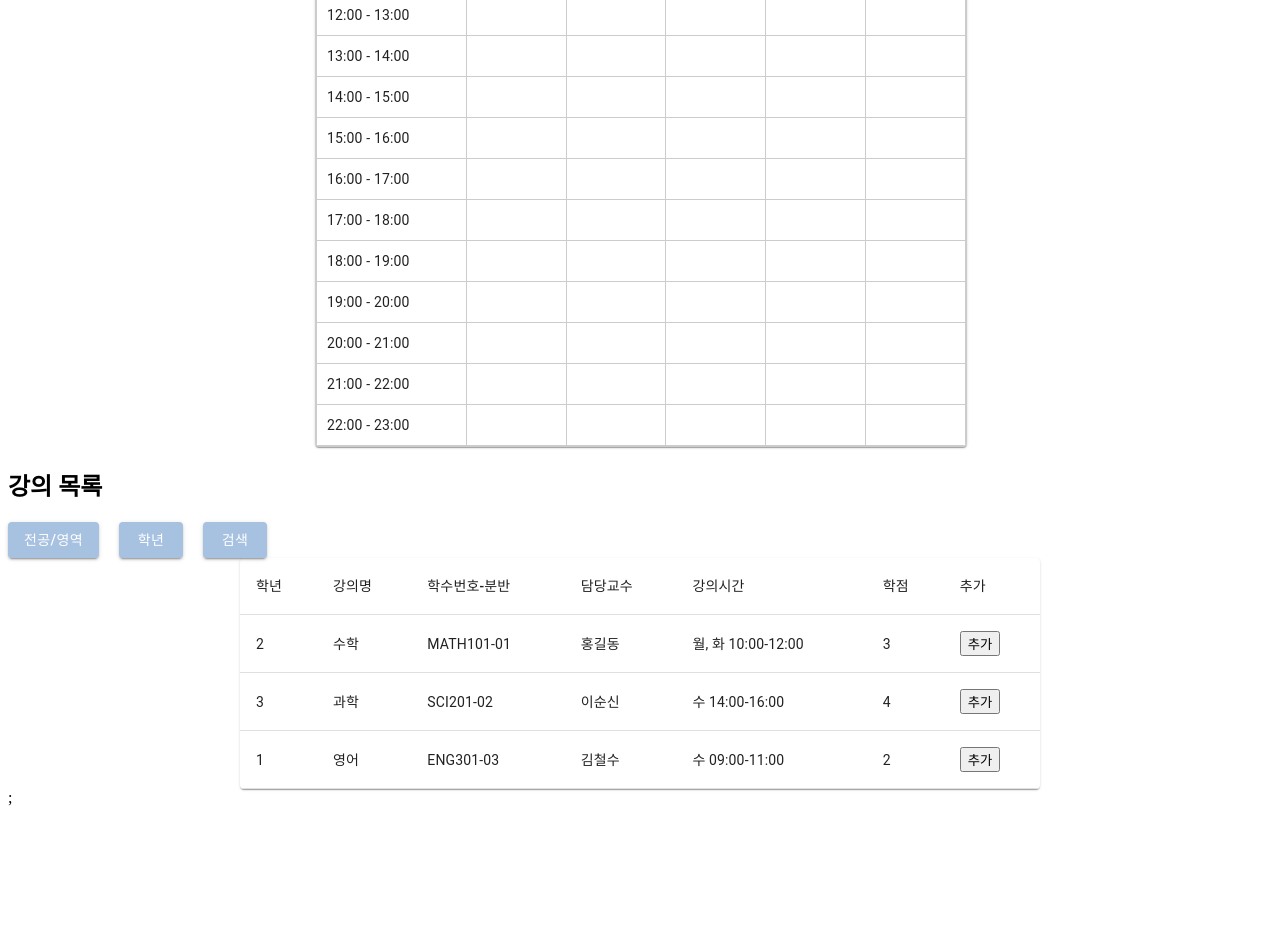
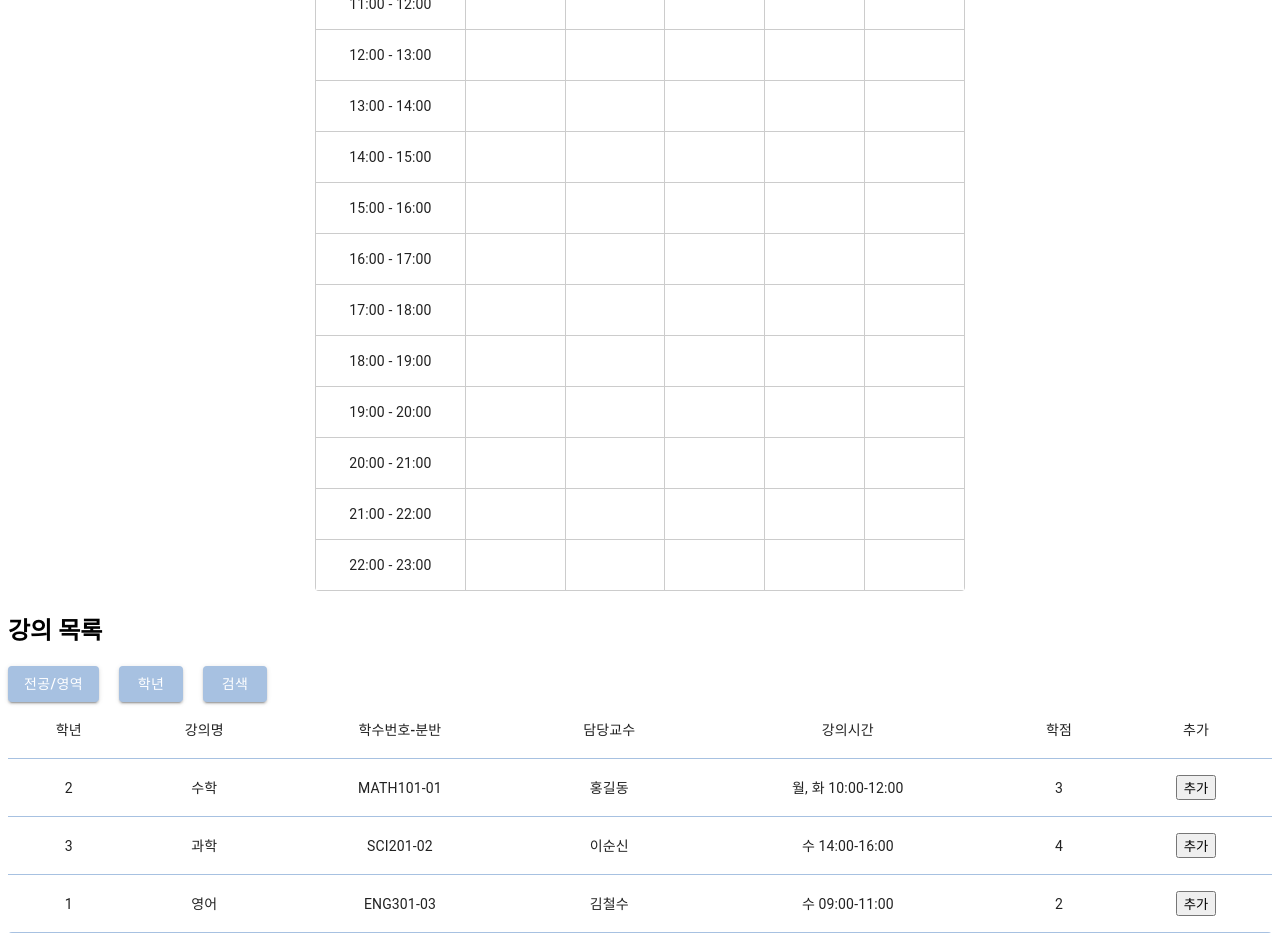
Before and after one commit to 2023-open-API/FE, a React (Create React App) app: page / in a window 1280 px wide. Shown: the part 280-1221 px from the top of the page. Before the commit the page ends 1095 px from the top, so only its background shows below. Built offline with nearby package versions, Linux system fonts and the light colour scheme.

Commit message:
timetable JS done

```diff
--- a/src/App.js
+++ b/src/App.js
@@ -4,7 +4,7 @@ import TimeTableApp from "./TimeTableApp";
 function App() {
   return (
     <div>
-      <TimeTableApp />;
+      <TimeTableApp />
     </div>
   );
 }
--- a/src/ClassList/ClassList.js
+++ b/src/ClassList/ClassList.js
@@ -7,6 +7,8 @@ import {
   TableRow,
   Paper,
   Typography,
+  createTheme,
+  ThemeProvider,
 } from "@mui/material";
 import TableContainer from "@mui/material/TableContainer";
 import { makeStyles } from "@mui/styles";
@@ -17,10 +19,11 @@ import SearchModal from "../Modal/SearchModal";
 
 const useStyles = makeStyles({
   tableContainer: {
-    minWidth: 200,
-    maxWidth: 800,
     margin: "0 auto",
+    border: "none",
+    boxShadow: "none",
   },
+
   modalContainer: {
     display: "flex",
     justifyContent: "center",
@@ -36,6 +39,12 @@ const useStyles = makeStyles({
   },
 });
 
+const theme = createTheme({
+  palette: {
+    divider: "#607B9B", // 구분선의 색상을 변경할 값
+  },
+});
+
 const lectureData = [
   {
     id: 1,
@@ -43,11 +52,11 @@ const lectureData = [
     name: "수학",
     code: "MATH101-01",
     professor: "홍길동",
-    day: ["월", "화"], // 월요일과 화요일
-    startTime: "10:00", // 강의 시작 시간
-    endTime: "12:00", // 강의 종료 시간
+    day: ["월", "화"],
+    startTime: "10:00",
+    endTime: "12:00",
     credits: 3,
-    major: "전자공학과", // 강의에 해당하는 학과 정보
+    major: "전자공학과",
   },
   {
     id: 2,
@@ -55,11 +64,11 @@ const lectureData = [
     name: "과학",
     code: "SCI201-02",
     professor: "이순신",
-    day: ["수"], // 수요일
-    startTime: "14:00", // 강의 시작 시간
-    endTime: "16:00", // 강의 종료 시간
+    day: ["수"],
+    startTime: "14:00",
+    endTime: "16:00",
     credits: 4,
-    major: "컴퓨터공학과", // 강의에 해당하는 학과 정보
+    major: "컴퓨터공학과",
   },
   {
     id: 3,
@@ -71,7 +80,7 @@ const lectureData = [
     startTime: "09:00",
     endTime: "11:00",
     credits: 2,
-    major: "화학공학과", // 강의에 해당하는 학과 정보
+    major: "화학공학과",
   },
   // ...
 ];
@@ -140,8 +149,21 @@ function ClassList({ addLecture }) {
         handleOpenGradeModal={handleOpenGradeModal}
         handleOpenSearchModal={handleOpenSearchModal}
       />
-      <TableContainer component={Paper} className={classes.tableContainer}>
-        <Table sx={{ minWidth: 650 }}>
+      <ThemeProvider theme={theme}>
+        <TableContainer
+          component={Paper}
+          className={classes.tableContainer}
+          elevation={0}
+        >
+          <Table
+            sx={{
+              minWidth: 65,
+              "& .MuiTableCell-root": {
+                borderBottom: "1.5px solid #A7C1E1",
+                textAlign: "center",
+              },
+            }}
+          >
             <TableHead>
               <TableRow>
                 <TableCell>학년</TableCell>
@@ -157,7 +179,8 @@ function ClassList({ addLecture }) {
               {(searchedLecture ? searchedLecture : lectureData)
                 .filter(
                   (lecture) =>
-                  (selectedMajor === null || lecture.major === selectedMajor) &&
+                    (selectedMajor === null ||
+                      lecture.major === selectedMajor) &&
                     (selectedGrade === null || lecture.grade === selectedGrade)
                 )
                 .map((lecture) => (
@@ -166,9 +189,9 @@ function ClassList({ addLecture }) {
                     <TableCell>{lecture.name}</TableCell>
                     <TableCell>{lecture.code}</TableCell>
                     <TableCell>{lecture.professor}</TableCell>
-                  <TableCell>{`${lecture.day.join(", ")} ${lecture.startTime}-${
-                    lecture.endTime
-                  }`}</TableCell>
+                    <TableCell>{`${lecture.day.join(", ")} ${
+                      lecture.startTime
+                    }-${lecture.endTime}`}</TableCell>
                     <TableCell>{lecture.credits}</TableCell>
                     <TableCell>
                       <button onClick={() => addLecture(lecture)}>추가</button>
@@ -204,6 +227,7 @@ function ClassList({ addLecture }) {
             해당 강의는 없습니다.
           </Typography>
         )}
+      </ThemeProvider>
     </div>
   );
 }
--- a/src/Modal/ConfirmModal.js
+++ b/src/Modal/ConfirmModal.js
@@ -1,5 +1,29 @@
 import React from "react";
+import Button from "@mui/material/Button";
+import Dialog from "@mui/material/Dialog";
+import DialogActions from "@mui/material/DialogActions";
+import DialogContent from "@mui/material/DialogContent";
+import DialogContentText from "@mui/material/DialogContentText";
+import DialogTitle from "@mui/material/DialogTitle";
 
-function ConfirmModal() {}
+function ConfirmModal({ open, onClose, onConfirm }) {
+  const handleConfirm = () => {
+    onConfirm();
+    onClose();
+  };
+
+  return (
+    <Dialog open={open} onClose={onClose}>
+      <DialogTitle>강의 삭제</DialogTitle>
+      <DialogContent>
+        <DialogContentText>강의를 삭제하시겠습니까?</DialogContentText>
+      </DialogContent>
+      <DialogActions>
+        <Button onClick={onClose}>취소</Button>
+        <Button onClick={handleConfirm}>확인</Button>
+      </DialogActions>
+    </Dialog>
+  );
+}
 
 export default ConfirmModal;
--- a/src/Modal/GradeModal.js
+++ b/src/Modal/GradeModal.js
@@ -4,7 +4,7 @@ import { makeStyles, ThemeProvider } from "@mui/styles";
 import { createTheme } from "@mui/system";
 import ChevronRightIcon from "@mui/icons-material/ChevronRight";
 
-const useStyles = makeStyles((theme) => ({
+const useStyles = makeStyles(() => ({
   modal: {
     display: "flex",
     alignItems: "center",
--- a/src/Table/TimeTable.js
+++ b/src/Table/TimeTable.js
@@ -21,28 +21,32 @@ const useStyles = makeStyles({
     boxShadow: "none",
   },
   tableContainer: {
-    border: "1px solid #ccc",
     borderRadius: 4,
     overflow: "hidden",
   },
   table: {
     borderSpacing: 0,
     "& th, & td": {
+      height: 30,
       border: "1px solid #ccc",
       padding: 10,
-      textAlign: "left",
+      textAlign: "center",
     },
   },
 });
 
-function TimeTable({ selectedLectures }) {
+function TimeTable({ selectedLectures, onDeleteLecture }) {
   const classes = useStyles();
   const daysOfWeek = ["월", "화", "수", "목", "금"];
   const hoursOfDay = Array.from({ length: 14 }, (_, index) => index + 9);
 
   return (
     <div className={classes.container}>
-      <TableContainer component={Paper} className={classes.tableContainer}>
+      <TableContainer
+        component={Paper}
+        className={classes.tableContainer}
+        elevation={0}
+      >
         <Table className={classes.table}>
           <TableHead>
             <TableRow>
@@ -60,6 +64,7 @@ function TimeTable({ selectedLectures }) {
                 endHour={startHour + 1}
                 daysOfWeek={daysOfWeek}
                 selectedLectures={selectedLectures}
+                onDeleteLecture={onDeleteLecture}
               />
             ))}
           </TableBody>
--- a/src/Table/TimeTableCell.js
+++ b/src/Table/TimeTableCell.js
@@ -1,14 +1,37 @@
-import React from "react";
+import React, { useState } from "react";
 import TableCell from "@mui/material/TableCell";
+import { DeleteOutline } from "@mui/icons-material";
+import ConfirmModal from "../Modal/ConfirmModal";
+
+const colors = [
+  "#E8F0FA",
+  "#CEE0F4",
+  "#A7C1E1",
+  "#84A1C4",
+  "#6682A7",
+  "#607B9B",
+];
 
 function TimeTableCell({
   startHour,
   endHour,
   col,
   lecturesOfDay,
-  cellStyle,
-  selectedCellStyle,
+  assignedColors,
+  onDeleteLecture,
 }) {
+  const [isHovered, setIsHovered] = useState(false);
+  const [openModal, setOpenModal] = useState(false);
+
+  const cellStyle = {
+    textAlign: "left",
+    width: "calc(100% / 6.5)",
+    position: "relative",
+  };
+
+  const getColorByLecture = (lectureName) => {
+    return assignedColors[lectureName] || "#607B9B"; // 기본 색상
+  };
   const isFirstCell =
     lecturesOfDay.length > 0 &&
     startHour === Number(lecturesOfDay[0].startTime.split(":")[0]);
@@ -17,38 +40,59 @@ function TimeTableCell({
     const lectureStartHour = Number(lecture.startTime.split(":")[0]);
     const lectureEndHour = Number(lecture.endTime.split(":")[0]);
     const startRow = lectureStartHour - 9;
-    const endRow = lectureEndHour - 9;
+    const endRow = lectureEndHour - 9 - 1;
 
     const cells = [];
 
-    for (let row = startRow; row < endRow; row++) {
-      for (let hour = startHour; hour < endHour; hour++) {
+    for (let row = startRow; row <= endRow; row++) {
+      for (let hour = startHour; hour <= endHour; hour++) {
         cells.push(`${row}-${col}-${hour}`);
       }
     }
-
     return cells;
   });
+
+  const handleMouseEnter = () => {
+    setIsHovered(true);
+  };
+
+  const handleMouseLeave = () => {
+    setIsHovered(false);
+  };
+
+  const handleDeleteLecture = () => {
+    setOpenModal(true);
+  };
+
+  const handleCloseModal = () => {
+    setOpenModal(false);
+  };
+
+  const handleConfirmDelete = () => {
+    onDeleteLecture(lecturesOfDay[0].name);
+  };
 
   return (
     <TableCell
       key={`${startHour}-${col}`}
       style={
-        coloredCells.some((cell) => cell.endsWith(`-${startHour}`))
+        coloredCells.includes(`${startHour - 9}-${col}-${startHour}`)
           ? {
               ...cellStyle,
-              ...selectedCellStyle,
+              backgroundColor: getColorByLecture(lecturesOfDay[0].name),
+              border: "none",
             }
           : cellStyle
       }
-      rowSpan={endHour - startHour}
+      onMouseEnter={handleMouseEnter}
+      onMouseLeave={handleMouseLeave}
     >
       {lecturesOfDay.map((lecture, index) => (
         <div
           key={index}
           style={{
             textAlign: "left",
-            fontSize: index === 0 ? "100%" : "80%",
+            fontSize: index === 0 ? "80%" : "60%",
             display: index === 0 && isFirstCell ? "block" : "none",
           }}
         >
@@ -61,6 +105,24 @@ function TimeTableCell({
           )}
         </div>
       ))}
+      {isHovered && isFirstCell && (
+        <div
+          style={{
+            position: "absolute",
+            top: 0,
+            right: 0,
+            cursor: "pointer",
+          }}
+          onClick={handleDeleteLecture}
+        >
+          <DeleteOutline />
+        </div>
+      )}
+      <ConfirmModal
+        open={openModal}
+        onClose={handleCloseModal}
+        onConfirm={handleConfirmDelete}
+      />
     </TableCell>
   );
 }
--- a/src/Table/TimeTableRow.js
+++ b/src/Table/TimeTableRow.js
@@ -3,15 +3,37 @@ import TableRow from "@mui/material/TableRow";
 import TableCell from "@mui/material/TableCell";
 import TimeTableCell from "./TimeTableCell";
 
-const TimeTableRow = ({ daysOfWeek, startHour, endHour, selectedLectures }) => {
-  const cellStyle = {
-    textAlign: "left",
-    width: "calc(100% / 6.5)",
+const TimeTableRow = ({
+  daysOfWeek,
+  startHour,
+  endHour,
+  selectedLectures,
+  onDeleteLecture,
+}) => {
+  const assignColorToLectures = () => {
+    const assignedColors = {};
+    let colorIndex = 0;
+
+    selectedLectures.forEach((lecture) => {
+      if (!assignedColors[lecture.name]) {
+        assignedColors[lecture.name] = lectureColors[colorIndex];
+        colorIndex = (colorIndex + 1) % lectureColors.length;
+      }
+    });
+
+    return assignedColors;
   };
 
-  const selectedCellStyle = {
-    backgroundColor: "lightblue",
-  };
+  const lectureColors = [
+    "#E8F0FA",
+    "#CEE0F4",
+    "#A7C1E1",
+    "#84A1C4",
+    "#6682A7",
+    "#607B9B",
+  ];
+
+  const assignedColors = assignColorToLectures();
 
   return (
     <TableRow key={startHour}>
@@ -21,7 +43,7 @@ const TimeTableRow = ({ daysOfWeek, startHour, endHour, selectedLectures }) => {
           (lecture) =>
             lecture.day.includes(day) &&
             Number(lecture.startTime.split(":")[0]) <= startHour &&
-            Number(lecture.endTime.split(":")[0]) > startHour
+            Number(lecture.endTime.split(":")[0]) >= endHour
         );
 
         return (
@@ -31,8 +53,8 @@ const TimeTableRow = ({ daysOfWeek, startHour, endHour, selectedLectures }) => {
             endHour={endHour}
             col={col}
             lecturesOfDay={lecturesOfDay}
-            cellStyle={cellStyle}
-            selectedCellStyle={selectedCellStyle}
+            assignedColors={assignedColors}
+            onDeleteLecture={onDeleteLecture}
           />
         );
       })}
--- a/src/TimeTableApp.js
+++ b/src/TimeTableApp.js
@@ -1,18 +1,40 @@
-import React, { useState } from "react";
+import React, { useState, useEffect } from "react";
 import TimeTable from "./Table/TimeTable";
 import ClassList from "./ClassList/ClassList";
 
 function TimeTableApp() {
   const [selectedLectures, setSelectedLectures] = useState([]);
 
+  useEffect(() => {
+    const storedLectures = localStorage.getItem("selectedLectures");
+    if (storedLectures) {
+      setSelectedLectures(JSON.parse(storedLectures));
+    }
+  }, []);
+
   const addLecture = (lecture) => {
-    setSelectedLectures([...selectedLectures, lecture]);
+    if (!selectedLectures.find((selected) => selected.id === lecture.id)) {
+      const updatedLectures = [...selectedLectures, lecture];
+      setSelectedLectures(updatedLectures);
+      localStorage.setItem("selectedLectures", JSON.stringify(updatedLectures));
+    } else {
+      alert("이미 추가된 강의입니다.");
+    }
+  };
+
+  const onDeleteLecture = (lectureName) => {
+    setSelectedLectures((prevLectures) =>
+      prevLectures.filter((lecture) => lecture.name !== lectureName)
+    );
   };
 
   return (
     <div>
       <h2>강의 시간표</h2>
-      <TimeTable selectedLectures={selectedLectures} />
+      <TimeTable
+        selectedLectures={selectedLectures}
+        onDeleteLecture={onDeleteLecture}
+      />
       <h2>강의 목록</h2>
       <ClassList addLecture={addLecture} />
     </div>
```
Lines whose indentation alone changed are shown as unchanged.
